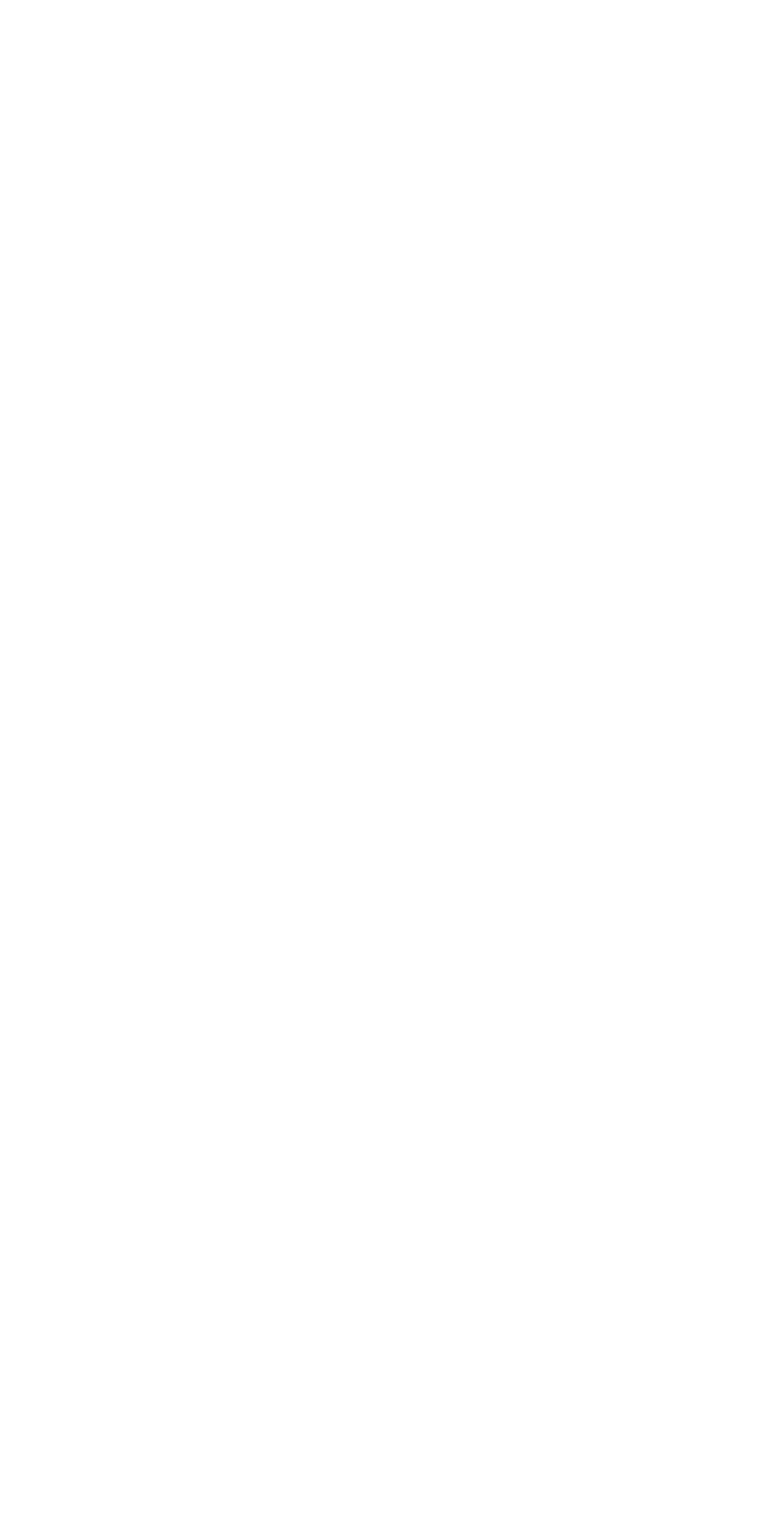
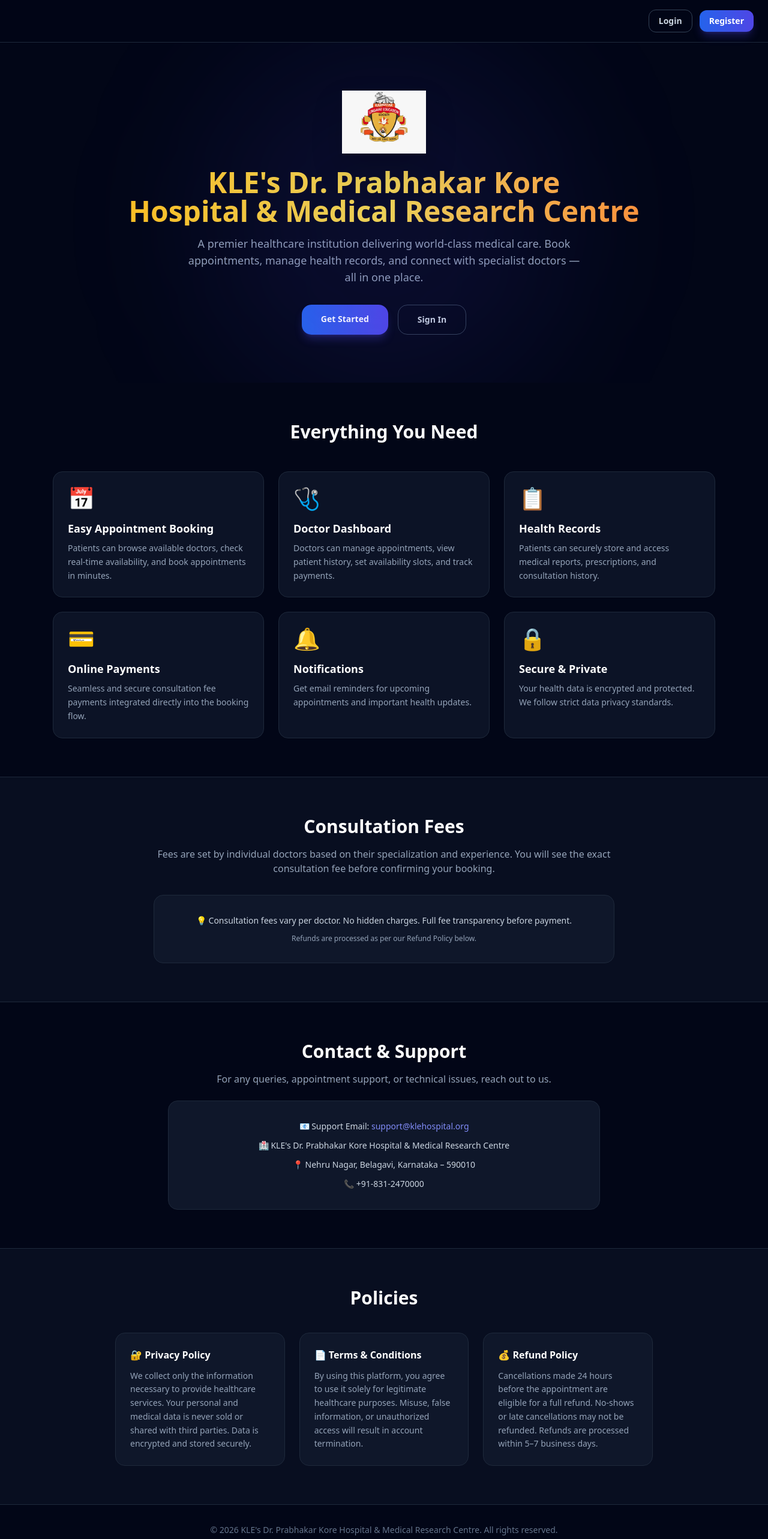
Before and after one commit to Swastik2516/CareSync, a Next.js app in the folder frontend/: page / in a window 1280 px wide. Before the commit this address had no page. Shown: the top 2566 px of the page at 60% size. Before the commit the page ends 800 px from the top, so only its background shows below. Built offline with nearby package versions, Linux system fonts and the light colour scheme.

Commit message:
Add public landing page and update navbar

```diff
--- a/frontend/app/page.tsx
+++ b/frontend/app/page.tsx
@@ -1,5 +1,115 @@
-import { redirect } from 'next/navigation'
+import Image from 'next/image'
+import Link from 'next/link'
 
-export default function Home() {
-  redirect('/login')
+export default function LandingPage() {
+  return (
+    <div className="min-h-screen bg-slate-950 text-white">
+
+      {/* Navbar */}
+      <nav className="flex items-center justify-between px-6 py-4 border-b border-slate-800 sticky top-0 bg-slate-950/90 backdrop-blur z-50">
+        <div className="flex items-center"></div>
+        <div className="flex items-center gap-3">
+          <Link href="/login" className="text-sm font-semibold text-slate-300 hover:text-white transition px-4 py-2 rounded-xl border border-slate-700 hover:border-slate-500">
+            Login
+          </Link>
+          <Link href="/register" className="text-sm font-bold bg-gradient-to-r from-blue-600 to-indigo-600 hover:from-blue-500 hover:to-indigo-500 text-white px-4 py-2 rounded-xl transition shadow-lg shadow-indigo-600/30">
+            Register
+          </Link>
+        </div>
+      </nav>
+
+      {/* Hero */}
+      <section className="flex flex-col items-center text-center px-6 py-20 relative overflow-hidden">
+        <div className="absolute top-0 left-1/2 -translate-x-1/2 w-[600px] h-[600px] bg-indigo-600/10 rounded-full blur-[120px] pointer-events-none" />
+        <Image src="/kle-logo.webp" alt="KLE Hospital" width={140} height={140} className="object-contain mb-6 drop-shadow-2xl" priority />
+        <h1 className="text-4xl sm:text-5xl font-black bg-gradient-to-r from-amber-400 via-yellow-300 to-orange-400 text-transparent bg-clip-text leading-tight mb-4">
+          KLE's Dr. Prabhakar Kore<br />Hospital & Medical Research Centre
+        </h1>
+        <p className="text-slate-400 text-lg max-w-2xl mb-8">
+          A premier healthcare institution delivering world-class medical care. Book appointments, manage health records, and connect with specialist doctors — all in one place.
+        </p>
+        <div className="flex gap-4 flex-wrap justify-center">
+          <Link href="/register" className="bg-gradient-to-r from-blue-600 to-indigo-600 hover:from-blue-500 hover:to-indigo-500 text-white font-bold px-8 py-3.5 rounded-2xl shadow-lg shadow-indigo-600/30 transition text-sm">
+            Get Started
+          </Link>
+          <Link href="/login" className="border border-slate-700 hover:border-slate-500 text-slate-300 hover:text-white font-semibold px-8 py-3.5 rounded-2xl transition text-sm">
+            Sign In
+          </Link>
+        </div>
+      </section>
+
+      {/* Features */}
+      <section className="px-6 py-16 max-w-6xl mx-auto">
+        <h2 className="text-3xl font-black text-center text-white mb-12">Everything You Need</h2>
+        <div className="grid grid-cols-1 sm:grid-cols-2 lg:grid-cols-3 gap-6">
+          {[
+            { icon: '📅', title: 'Easy Appointment Booking', desc: 'Patients can browse available doctors, check real-time availability, and book appointments in minutes.' },
+            { icon: '🩺', title: 'Doctor Dashboard', desc: 'Doctors can manage appointments, view patient history, set availability slots, and track payments.' },
+            { icon: '📋', title: 'Health Records', desc: 'Patients can securely store and access medical reports, prescriptions, and consultation history.' },
+            { icon: '💳', title: 'Online Payments', desc: 'Seamless and secure consultation fee payments integrated directly into the booking flow.' },
+            { icon: '🔔', title: 'Notifications', desc: 'Get email reminders for upcoming appointments and important health updates.' },
+            { icon: '🔒', title: 'Secure & Private', desc: 'Your health data is encrypted and protected. We follow strict data privacy standards.' },
+          ].map(f => (
+            <div key={f.title} className="bg-slate-900/80 border border-slate-800 rounded-2xl p-6 hover:border-indigo-500/50 transition">
+              <div className="text-4xl mb-4">{f.icon}</div>
+              <h3 className="text-white font-bold text-lg mb-2">{f.title}</h3>
+              <p className="text-slate-400 text-sm leading-relaxed">{f.desc}</p>
+            </div>
+          ))}
+        </div>
+      </section>
+
+      {/* Pricing */}
+      <section className="px-6 py-16 bg-slate-900/50 border-y border-slate-800">
+        <div className="max-w-3xl mx-auto text-center">
+          <h2 className="text-3xl font-black text-white mb-4">Consultation Fees</h2>
+          <p className="text-slate-400 mb-8">Fees are set by individual doctors based on their specialization and experience. You will see the exact consultation fee before confirming your booking.</p>
+          <div className="bg-slate-900 border border-slate-800 rounded-2xl p-8">
+            <p className="text-slate-300 text-sm">💡 Consultation fees vary per doctor. No hidden charges. Full fee transparency before payment.</p>
+            <p className="text-slate-400 text-xs mt-3">Refunds are processed as per our Refund Policy below.</p>
+          </div>
+        </div>
+      </section>
+
+      {/* Contact */}
+      <section className="px-6 py-16 max-w-3xl mx-auto text-center">
+        <h2 className="text-3xl font-black text-white mb-4">Contact & Support</h2>
+        <p className="text-slate-400 mb-6">For any queries, appointment support, or technical issues, reach out to us.</p>
+        <div className="bg-slate-900 border border-slate-800 rounded-2xl p-8 space-y-3 text-sm text-slate-300">
+          <p>📧 Support Email: <a href="mailto:support@klehospital.org" className="text-indigo-400 hover:text-indigo-300">support@klehospital.org</a></p>
+          <p>🏥 KLE's Dr. Prabhakar Kore Hospital & Medical Research Centre</p>
+          <p>📍 Nehru Nagar, Belagavi, Karnataka – 590010</p>
+          <p>📞 +91-831-2470000</p>
+        </div>
+      </section>
+
+      {/* Policies */}
+      <section className="px-6 py-16 bg-slate-900/50 border-t border-slate-800">
+        <div className="max-w-4xl mx-auto">
+          <h2 className="text-3xl font-black text-white text-center mb-10">Policies</h2>
+          <div className="grid grid-cols-1 sm:grid-cols-3 gap-6">
+            <div className="bg-slate-900 border border-slate-800 rounded-2xl p-6">
+              <h3 className="text-white font-bold mb-3">🔐 Privacy Policy</h3>
+              <p className="text-slate-400 text-sm leading-relaxed">We collect only the information necessary to provide healthcare services. Your personal and medical data is never sold or shared with third parties. Data is encrypted and stored securely.</p>
+            </div>
+            <div className="bg-slate-900 border border-slate-800 rounded-2xl p-6">
+              <h3 className="text-white font-bold mb-3">📄 Terms & Conditions</h3>
+              <p className="text-slate-400 text-sm leading-relaxed">By using this platform, you agree to use it solely for legitimate healthcare purposes. Misuse, false information, or unauthorized access will result in account termination.</p>
+            </div>
+            <div className="bg-slate-900 border border-slate-800 rounded-2xl p-6">
+              <h3 className="text-white font-bold mb-3">💰 Refund Policy</h3>
+              <p className="text-slate-400 text-sm leading-relaxed">Cancellations made 24 hours before the appointment are eligible for a full refund. No-shows or late cancellations may not be refunded. Refunds are processed within 5–7 business days.</p>
+            </div>
+          </div>
+        </div>
+      </section>
+
+      {/* Footer */}
+      <footer className="border-t border-slate-800 px-6 py-8 text-center text-slate-500 text-sm">
+        <p>© {new Date().getFullYear()} KLE's Dr. Prabhakar Kore Hospital & Medical Research Centre. All rights reserved.</p>
+        <p className="mt-2">Powered by <span className="text-indigo-400 font-semibold">CareSync</span></p>
+      </footer>
+
+    </div>
+  )
 }
```
